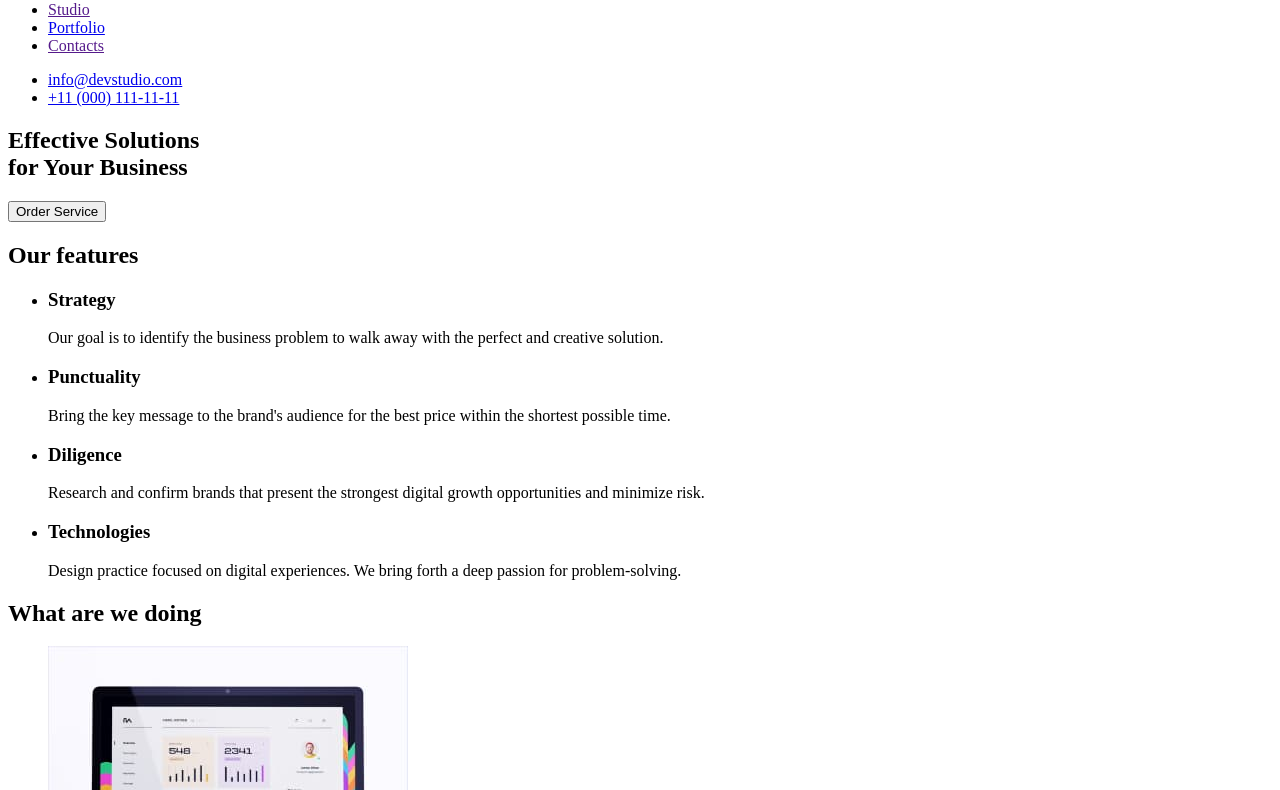
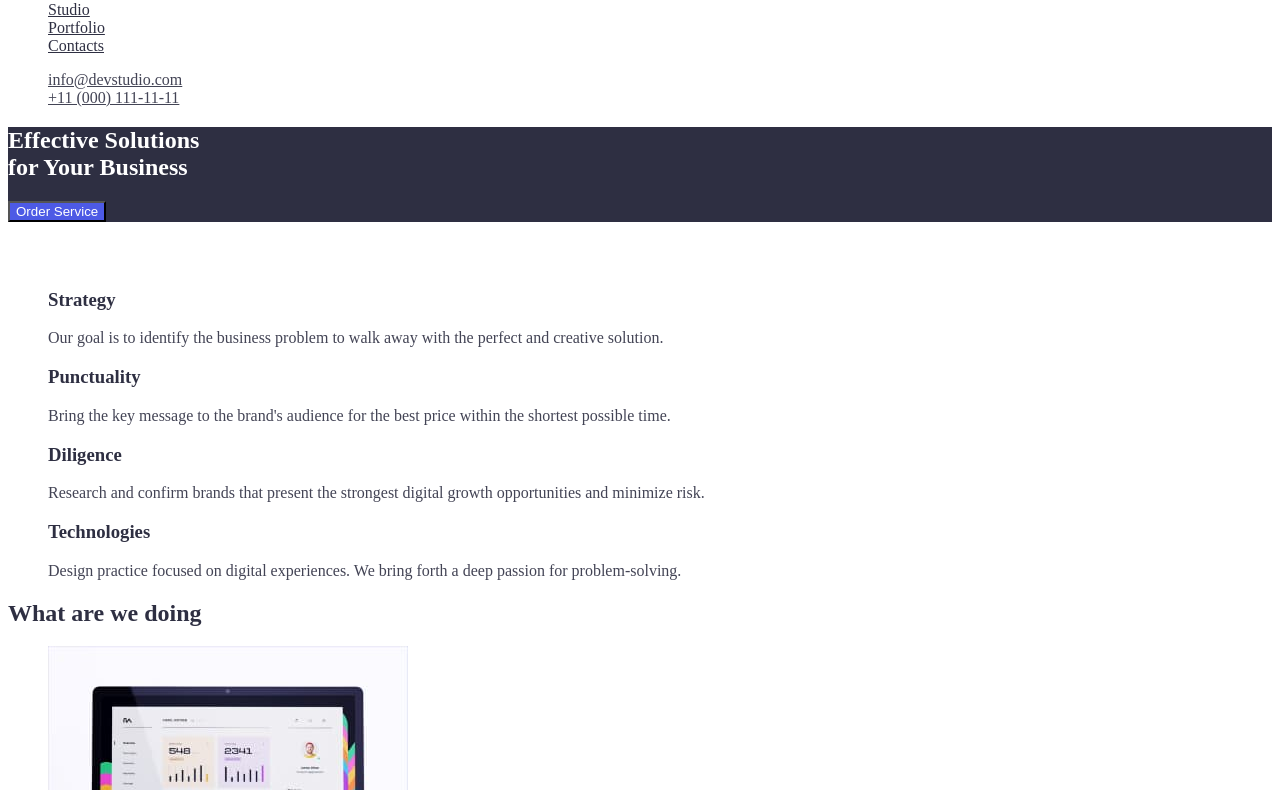
Before and after one commit to Rinya7/goit-markup-hw-02, a plain HTML site: page index.html in a window 1280 px wide. Shown: the part 41-831 px from the top of the page. Drawn offline with Linux system fonts and the light colour scheme.

Commit message:
css-colors-meinpage

```diff
--- a/css/styles.css
+++ b/css/styles.css
@@ -0,0 +1,97 @@
+:root {
+  --navy-blue: #2e2f42;
+  --iris: #4d5ae5;
+  --slate: #434455;
+  --cornflower: #e7e9fc;
+  --cloud: #f4f4fd;
+}
+body {
+  background-color: #ffffff;
+  color: var(--slate);
+}
+/* класс чтобы убрать в списках марикровку */
+.list {
+  list-style: none;
+}
+
+/* Site nav */
+.logo-web {
+  color: var(--iris);
+}
+
+.site-nav .link {
+  color: var(--navy-blue);
+}
+
+.header-contacts .link {
+  color: var(--slate);
+}
+
+/* Section first */
+
+.section-first {
+  background-color: var(--navy-blue);
+}
+.mein-heading {
+  color: #ffffff;
+}
+
+.order-button {
+  color: #ffffff;
+  background-color: var(--iris);
+}
+
+/* Section2 */
+.section2-heading2 {
+  color: #ffffff;
+}
+.section2-list-heading3 {
+  color: var(--navy-blue);
+}
+
+/* section3 */
+
+.section3-heading2 {
+  color: var(--navy-blue);
+}
+
+/* section4 */
+
+.section4 {
+  background-color: var(--cloud);
+}
+
+.section4-heading2 {
+  color: var(--navy-blue);
+}
+
+.section4-heading3 {
+  color: var(--navy-blue);
+}
+
+.section4-list {
+  background-color: #ffffff;
+  width: 264px;
+  height: 380px;
+}
+
+/* footer */
+
+.footer {
+  background-color: var(--navy-blue);
+}
+.footer .link {
+  color: var(--cloud);
+}
+
+.footer .paragraf {
+  color: #e7e9fc;
+}
+/* Основной цвет текста NAVY BLUE:#2E2F42 */
+/* Цвет текста белый #FFFFFF */
+/* акцент IRIS #4D5AE5 */
+/* Цвет основного текста SLATE #434455 */
+/* Цвет текста футера CORNFLOWER #E7E9FC */
+/* цвет тени кнопки box-shadow rgba(0, 0, 0, 0.15) */
+/* фон кнопок и блоков портфолио  и секции  OUT TEAM CLOUD #F4F4FD */
+/* Тень футера 0px 2px 1px rgba(46, 47, 66, 0.08), 0px 1px 1px rgba(46, 47, 66, 0.16), 0px 1px 6px rgba(46, 47, 66, 0.08) */
--- a/index.html
+++ b/index.html
@@ -9,63 +9,71 @@
   </head>
   <body>
     <header>
-      <nav>
-        <a href="./index.html"><span>Web</span>Studio</a>
-        <ul>
-          <li><a href="">Studio</a></li>
-          <li><a href="./portfolio.html">Portfolio</a></li>
-          <li><a href="">Contacts</a></li>
+      <nav class="site-nav">
+        <a href="./index.html" class="link">
+          <span class="logo-web">Web</span>Studio</a
+        >
+        <ul class="list">
+          <li><a href="" class="link">Studio</a></li>
+          <li><a href="./portfolio.html" class="link">Portfolio</a></li>
+          <li><a href="" class="link">Contacts</a></li>
         </ul>
       </nav>
-      <ul>
-        <li><a href="mailto:info@devstudio.com">info@devstudio.com</a></li>
-        <li><a href="tel:+110001111111">+11 (000) 111-11-11</a></li>
+      <ul class="header-contacts list">
+        <li>
+          <a href="mailto:info@devstudio.com" class="link"
+            >info@devstudio.com</a
+          >
+        </li>
+        <li>
+          <a href="tel:+110001111111" class="link">+11 (000) 111-11-11</a>
+        </li>
       </ul>
     </header>
     <main>
-      <section>
-        <h1>
+      <section class="section-first">
+        <h1 class="mein-heading">
           Effective Solutions <br />
           for Your Business
         </h1>
-        <button type="button">Order Service</button>
+        <button type="button" class="order-button">Order Service</button>
       </section>
-      <section>
-        <h2>Our features</h2>
-        <ul>
+      <section class="section2">
+        <h2 class="section2-heading2">Our features</h2>
+        <ul class="section2-list list">
           <li>
-            <h3>Strategy</h3>
-            <p>
+            <h3 class="section2-list-heading3">Strategy</h3>
+            <p class="section2-paragraf">
               Our goal is to identify the business problem to walk away with the
               perfect and creative solution.
             </p>
           </li>
           <li>
-            <h3>Punctuality</h3>
-            <p>
+            <h3 class="section2-list-heading3">Punctuality</h3>
+            <p class="section2-paragraf">
               Bring the key message to the brand's audience for the best price
               within the shortest possible time.
             </p>
           </li>
           <li>
-            <h3>Diligence</h3>
-            <p>
+            <h3 class="section2-list-heading3">Diligence</h3>
+            <p class="section2-paragraf">
               Research and confirm brands that present the strongest digital
               growth opportunities and minimize risk.
             </p>
           </li>
           <li>
-            <h3>Technologies</h3>
-            <p>
+            <h3 class="section2-list-heading3">Technologies</h3>
+            <p class="section2-paragraf">
               Design practice focused on digital experiences. We bring forth a
               deep passion for problem-solving.
             </p>
           </li>
         </ul>
       </section>
-      <section>
-        <h2>What are we doing</h2>
-        <ul>
+      <section class="section3">
+        <h2 class="section3-heading2">What are we doing</h2>
+        <ul class="list">
           <li>
             <img
               src="./images/img_1.jpg"
@@ -92,55 +100,57 @@
           </li>
         </ul>
       </section>
-      <section>
-        <h2>Our Team</h2>
-        <ul>
-          <li>
+      <section class="section4">
+        <h2 class="section4-heading2">Our Team</h2>
+        <ul class="list">
+          <li class="section4-list">
             <img
               src="./images/foto_1.jpg"
               alt="sotrudnik_1"
               width="264"
               height="260"
             />
-            <h3>Mark Guerrero</h3>
+            <h3 class="section4-heading3">Mark Guerrero</h3>
             <p>Product Designer</p>
           </li>
-          <li>
+          <li class="section4-list">
             <img
               src="./images/foto_2.jpg"
               alt="sotrudnik_2"
               width="264"
               height="260"
             />
-            <h3>Tom Ford</h3>
+            <h3 class="section4-heading3">Tom Ford</h3>
             <p>Frontend Developer</p>
           </li>
-          <li>
+          <li class="section4-list">
             <img
               src="./images/foto_3.jpg"
               alt="sotrudnik_3"
               width="264"
               height="260"
             />
-            <h3>Camila Garcia</h3>
+            <h3 class="section4-heading3">Camila Garcia</h3>
             <p>Marketing</p>
           </li>
-          <li>
+          <li class="section4-list">
             <img
               src="./images/foto_4.jpg"
               alt="sotrudnik_4"
               width="264"
               height="260"
             />
-            <h3>Daniel Wilson</h3>
+            <h3 class="section4-heading3">Daniel Wilson</h3>
             <p>UI Designer</p>
           </li>
         </ul>
       </section>
     </main>
-    <footer>
-      <a href="./index.html"><span>Web</span>Studio</a>
-      <p>
+    <footer class="footer">
+      <a href="./index.html" class="link"
+        ><span class="logo-web">Web</span>Studio</a
+      >
+      <p class="paragraf">
         Increase the flow of customers and sales for your business with digital
         marketing & growth solutions.
       </p>
```
Also changed, not shown: portfolio.html (+20 -12 lines).
